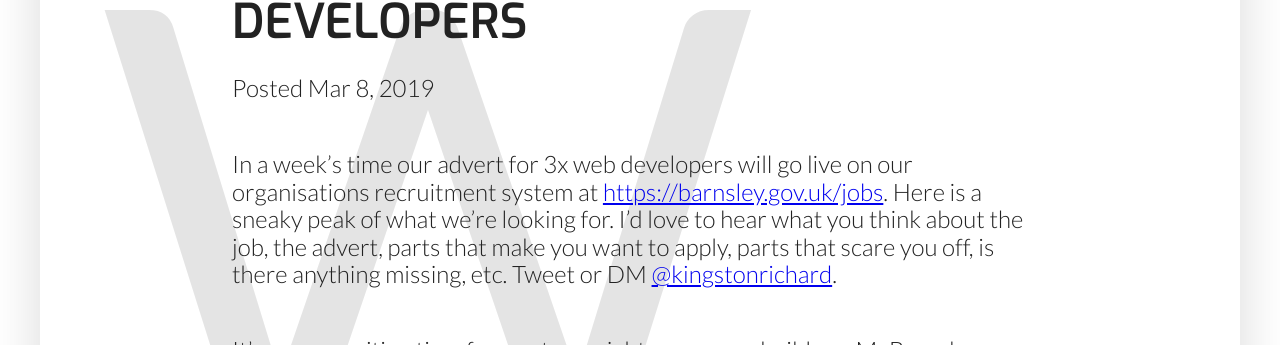
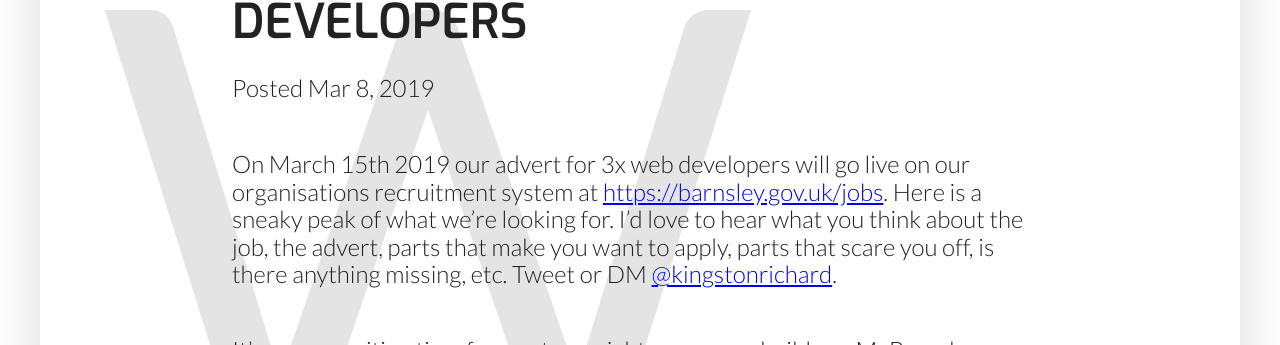
Before and after one commit to kingstonrichard/kingstonrichard.uk, a Jekyll site: the page built from _posts/2019-03-08-were-looking-for-web-developers.markdown, in a window 1280 px wide and 900 px high. Shown: the part 328-673 px from the top of the window. Built offline with Jekyll 4.4.1, drawn with Linux system fonts in a browser that asks for light colours; nearby versions of some CDN libraries.

Commit message:
Added date to first paragraph

```diff
--- a/_posts/2019-03-08-were-looking-for-web-developers.markdown
+++ b/_posts/2019-03-08-were-looking-for-web-developers.markdown
@@ -6,7 +6,7 @@ redirect_from: r/hiring
 categories: work
 intro: We'll be hiring soon and here's a sneaky peak of what we'll be looking for
 ---
-In a week's time our advert for 3x web developers will go live on our organisations recruitment system at [https://barnsley.gov.uk/jobs](https://barnsley.gov.uk/jobs). Here is a sneaky peak of what we're looking for. I'd love to hear what you think about the job, the advert, parts that make you want to apply, parts that scare you off, is there anything missing, etc. Tweet or DM [@kingstonrichard](https://twitter.com/kingstonrichard).
+On March 15th 2019 our advert for 3x web developers will go live on our organisations recruitment system at [https://barnsley.gov.uk/jobs](https://barnsley.gov.uk/jobs). Here is a sneaky peak of what we're looking for. I'd love to hear what you think about the job, the advert, parts that make you want to apply, parts that scare you off, is there anything missing, etc. Tweet or DM [@kingstonrichard](https://twitter.com/kingstonrichard).
 
 It's a very exciting time for our team right now as we build our MyBarnsley Account for citizens and release new digital services using our continually improving, in-house developed low-code solution. Voice assistant services are just around the corner, as are huge improvements to our progressive web app and potential opportunity for [collaboration with Gov.UK product teams](https://twitter.com/kingstonrichard/status/1101549517235724291).
 
```
